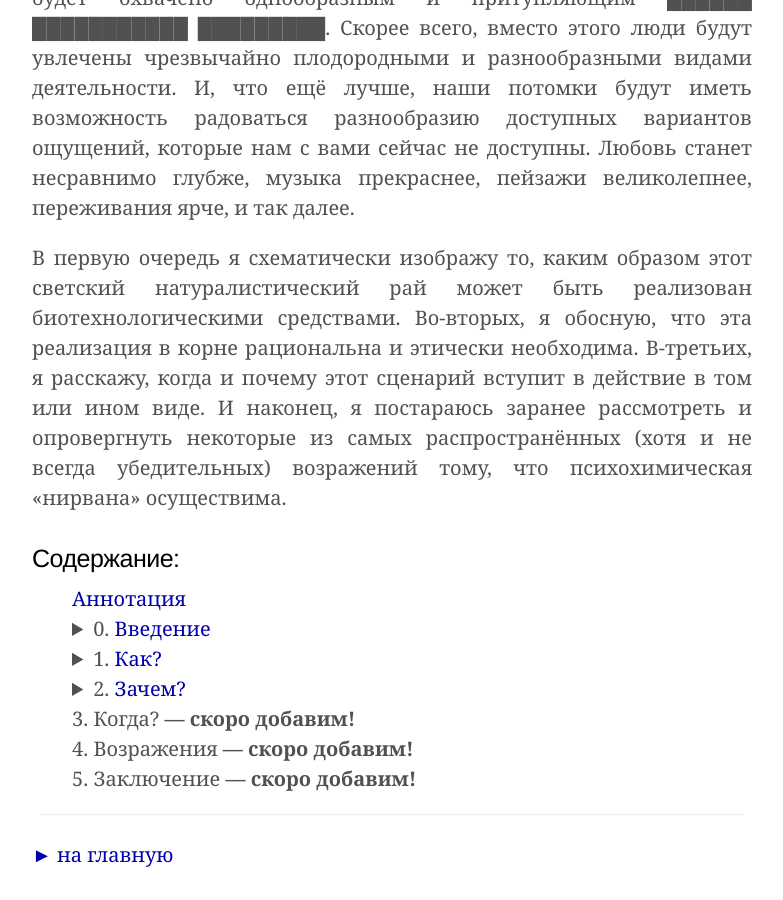
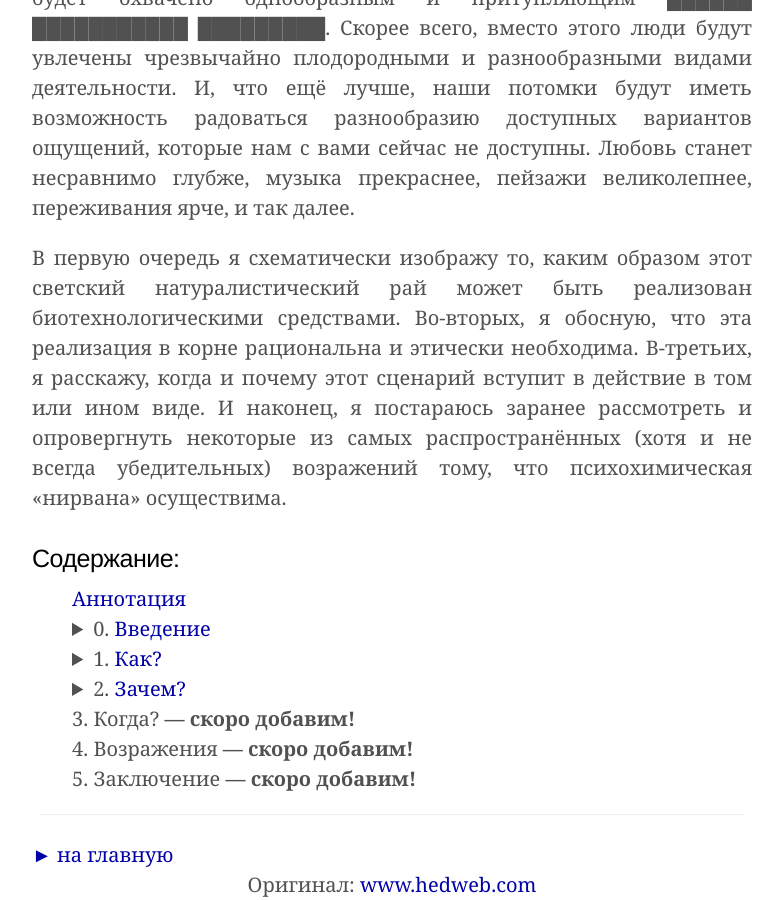
Before and after one commit to HedWeb-RU/hedweb-ru.github.io, a Jekyll site: the page built from hi/introduction/life-in-dopaminergic-overdrive.md, in a window 1280 px wide and 900 px high, scrolled down 597 px. Shown: the whole window, without its empty margins (248-1031 px from the left). Built offline with Jekyll 4.4.1, drawn with Linux system fonts in a browser that asks for light colours; before the commit the page ends 1467 px from its top, so only the background shows below that.

Commit message:
Update book-section.md

```diff
--- a/_layouts/book-section.md
+++ b/_layouts/book-section.md
@@ -30,7 +30,9 @@
 
 <hr style="margin: 8px; padding: 8px">
 
-<a href="/index.html">► на главную</a>
+<a href="/index.html">► на главную</a><br>
+
+<center>Оригинал: <a href="https://www.hedweb.com/">www.hedweb.com</a></center>
 
 </div>
 
```
